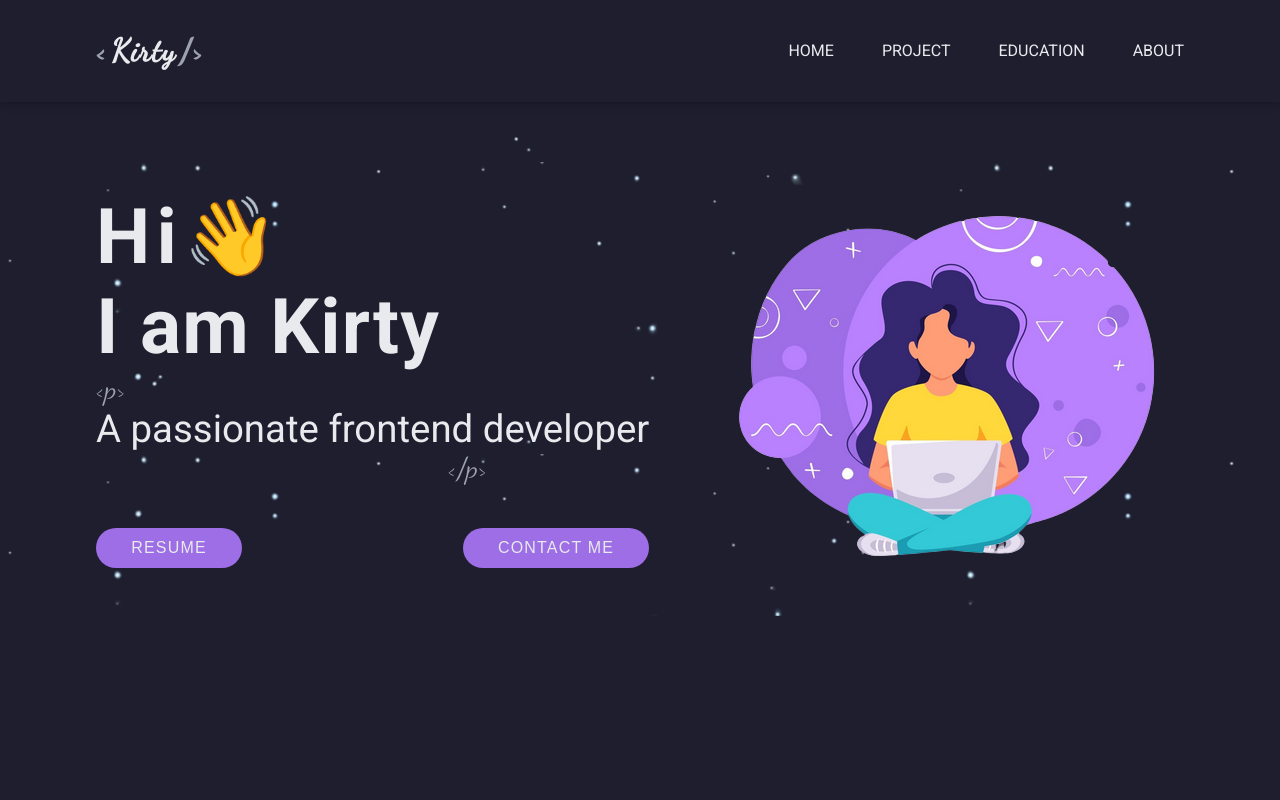
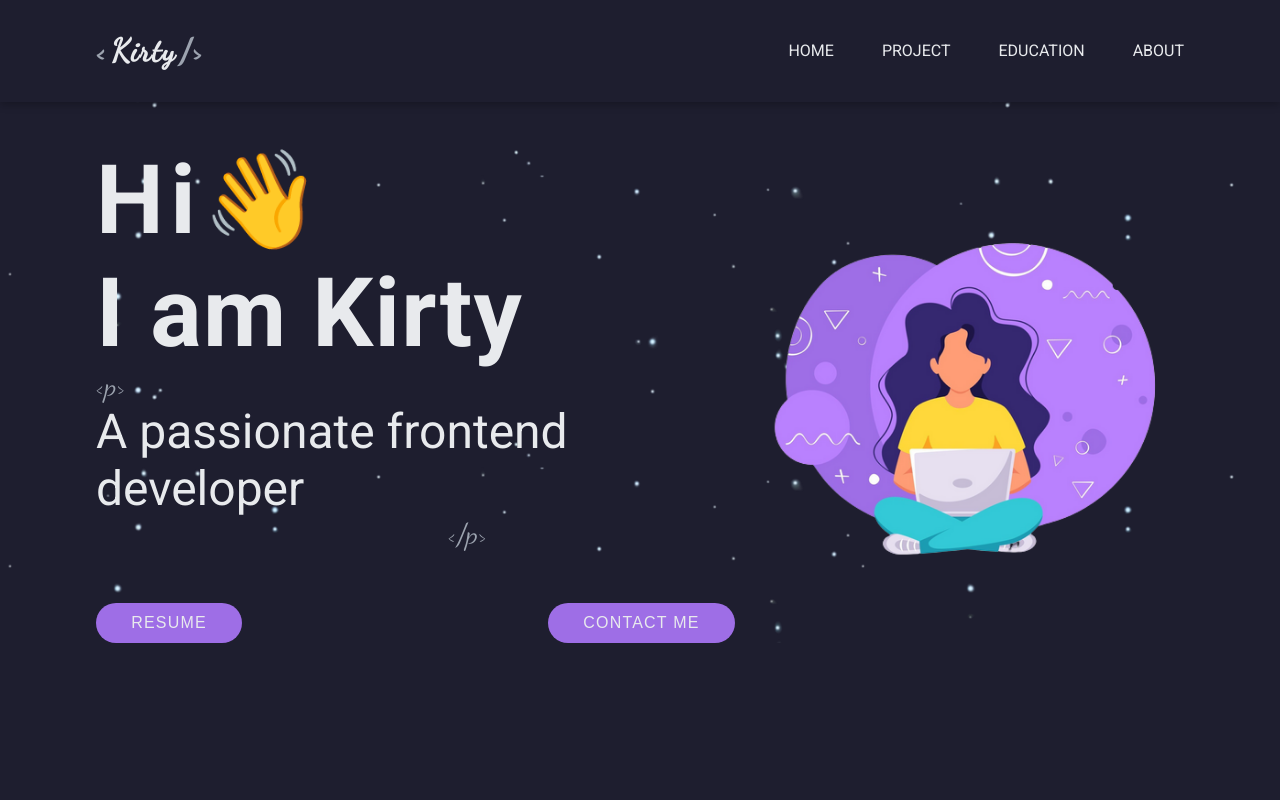
Before and after one commit to kirtymeena/portfolio, a React (Create React App) app: page / in a window 1280 px wide. Shown: the top 800 px of the page. Built offline with nearby package versions, Linux system fonts and the light colour scheme.

Commit message:
increased font size

```diff
--- a/src/sass/pages/_home.scss
+++ b/src/sass/pages/_home.scss
@@ -17,7 +17,7 @@
 .home__content {
   font-size: $font-size3;
   @include md{
-    font-size: $font-size5;
+    font-size: 3rem;
   }
   @include displayFlex($direction: column, $gap: 2rem);
 
```
